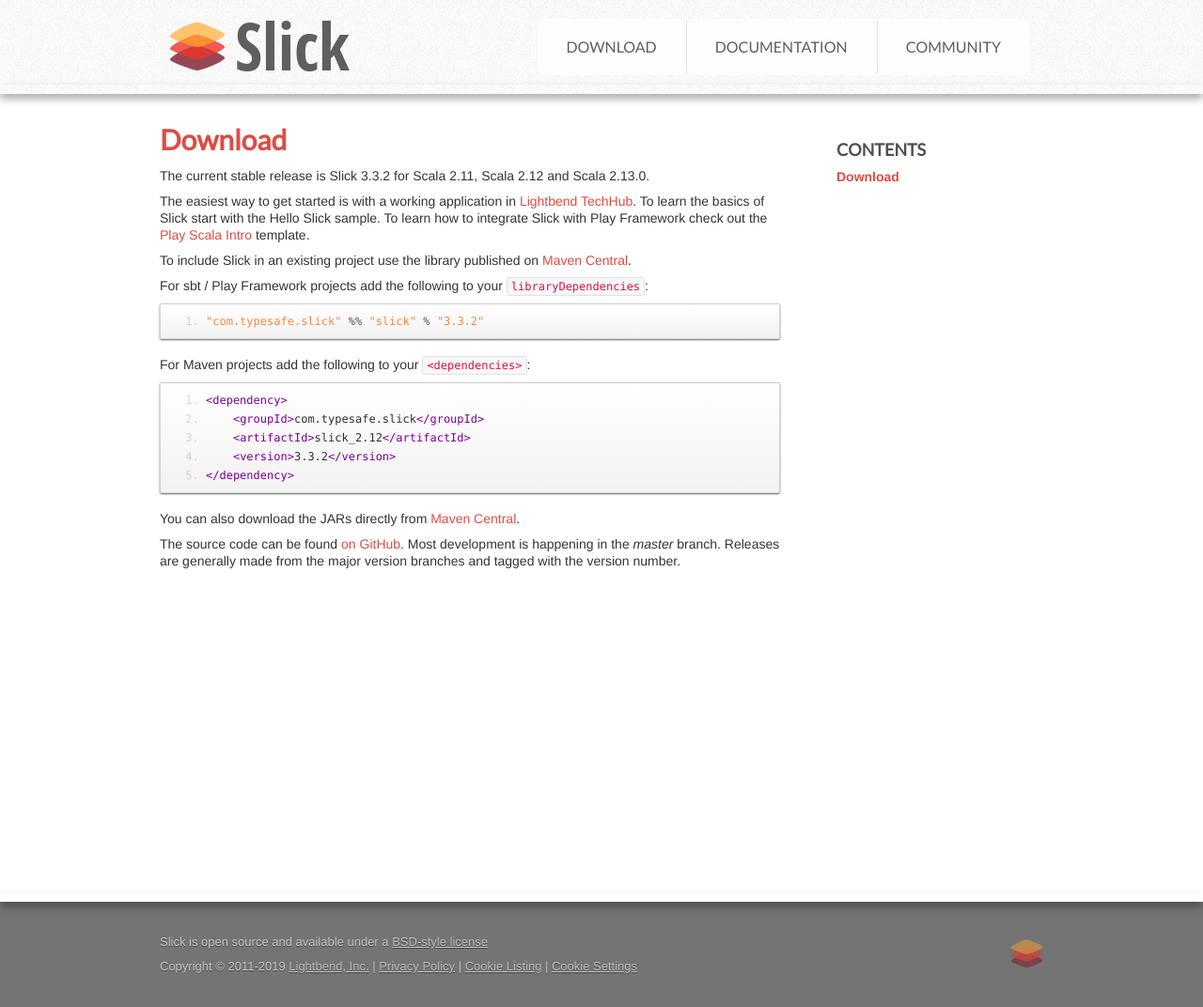
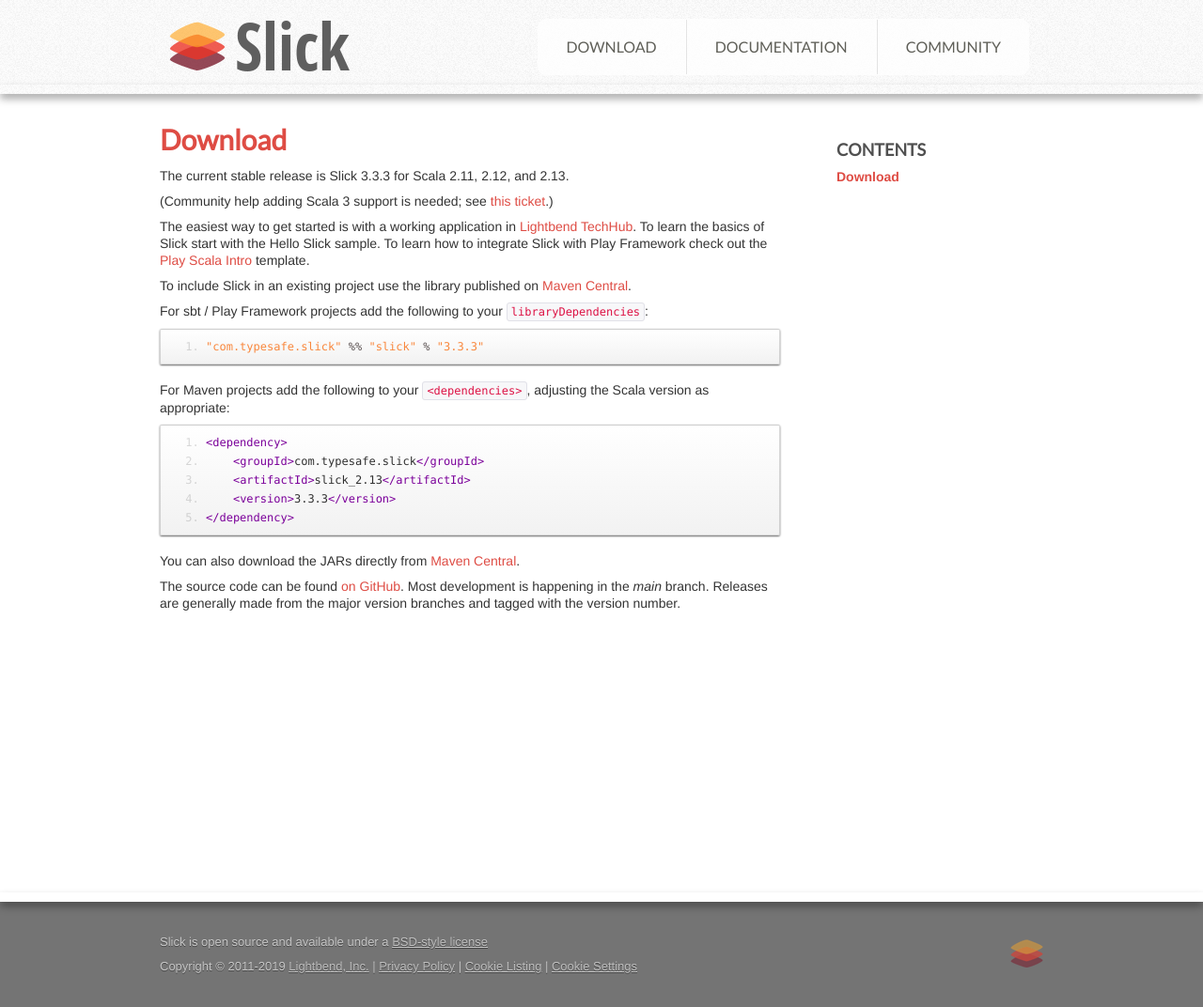
Before and after one commit to slick/slick.github.com, a Jekyll site: the page built from download/index.md, in a window 1280 px wide. Shown: the whole page at 94% size. Built offline with Jekyll 4.4.1, drawn with Linux system fonts in a browser that asks for light colours; comment, search, counter and statistics services are not loaded.

Commit message:
download page updates

```diff
--- a/download/index.md
+++ b/download/index.md
@@ -3,7 +3,10 @@
 title: Download
 ---
 
-The current stable release is Slick 3.3.2 for Scala 2.11, Scala 2.12 and Scala 2.13.0.
+The current stable release is Slick 3.3.3 for Scala 2.11, 2.12, and 2.13.
+
+(Community help adding Scala 3 support is needed; see
+[this ticket](https://github.com/slick/slick/issues/2177).)
 
 The easiest way to get started is with a working application in [Lightbend TechHub](https://developer.lightbend.com/start/?group=slick). To learn the basics of Slick start with the Hello Slick sample. To learn how to integrate Slick with Play Framework check out the [Play Scala Intro](https://developer.lightbend.com/start/?group=slick&project=play-scala-slick-example) template.
 
@@ -12,19 +15,19 @@
 
 For sbt / Play Framework projects add the following to your `libraryDependencies`:
 
-    "com.typesafe.slick" %% "slick" % "3.3.2"
+    "com.typesafe.slick" %% "slick" % "3.3.3"
 
-For Maven projects add the following to your `<dependencies>`:
+For Maven projects add the following to your `<dependencies>`, adjusting the Scala version as appropriate:
 
     <dependency>
         <groupId>com.typesafe.slick</groupId>
-        <artifactId>slick_2.12</artifactId>
-        <version>3.3.2</version>
+        <artifactId>slick_2.13</artifactId>
+        <version>3.3.3</version>
     </dependency>
 
 You can also download the JARs directly from
 [Maven Central](http://search.maven.org/#search|ga|1|g%3A%22com.typesafe.slick%22).
 
 The source code can be found [on GitHub](http://github.com/slick/slick).
-Most development is happening in the *master* branch. Releases are generally made
+Most development is happening in the *main* branch. Releases are generally made
 from the major version branches and tagged with the version number.
```
